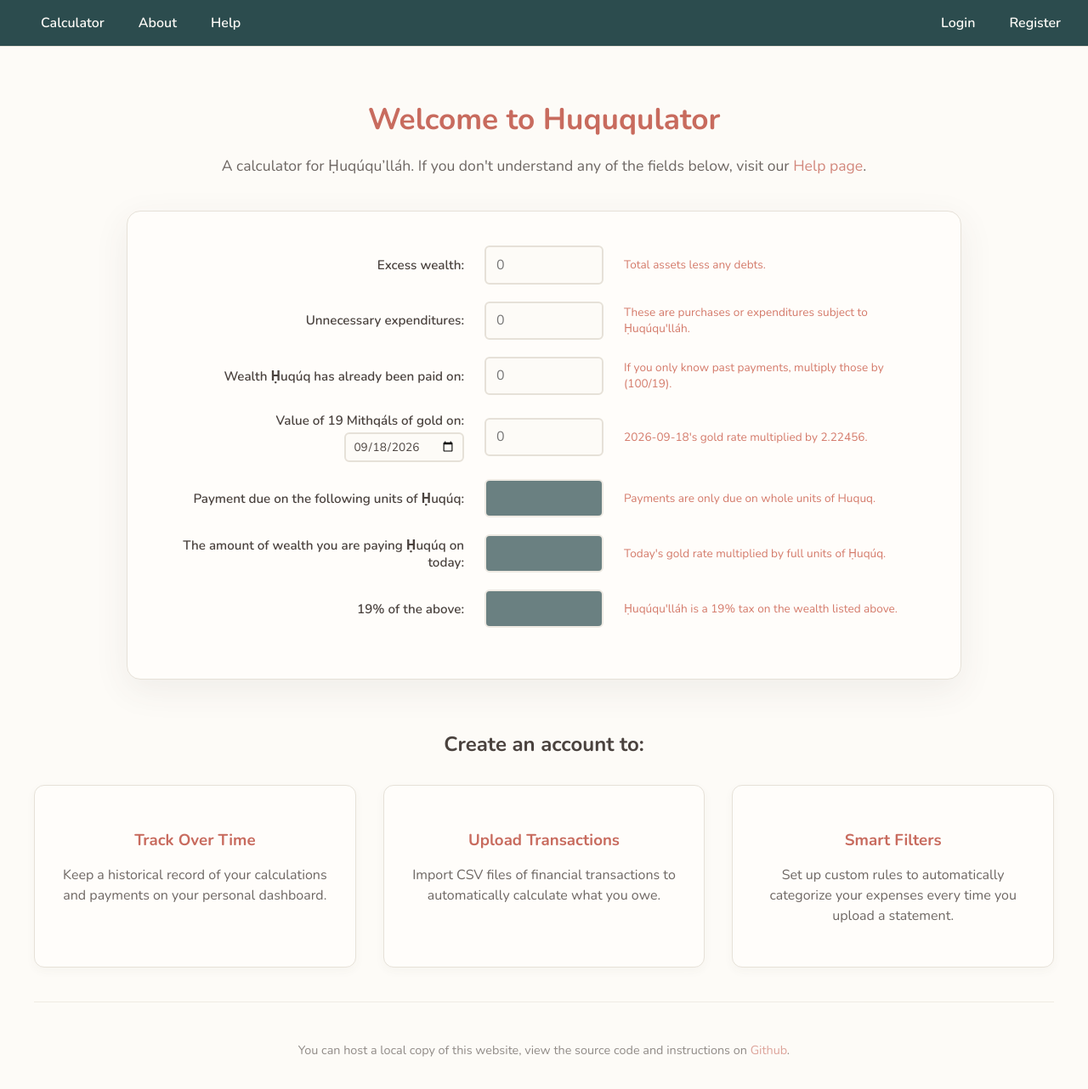
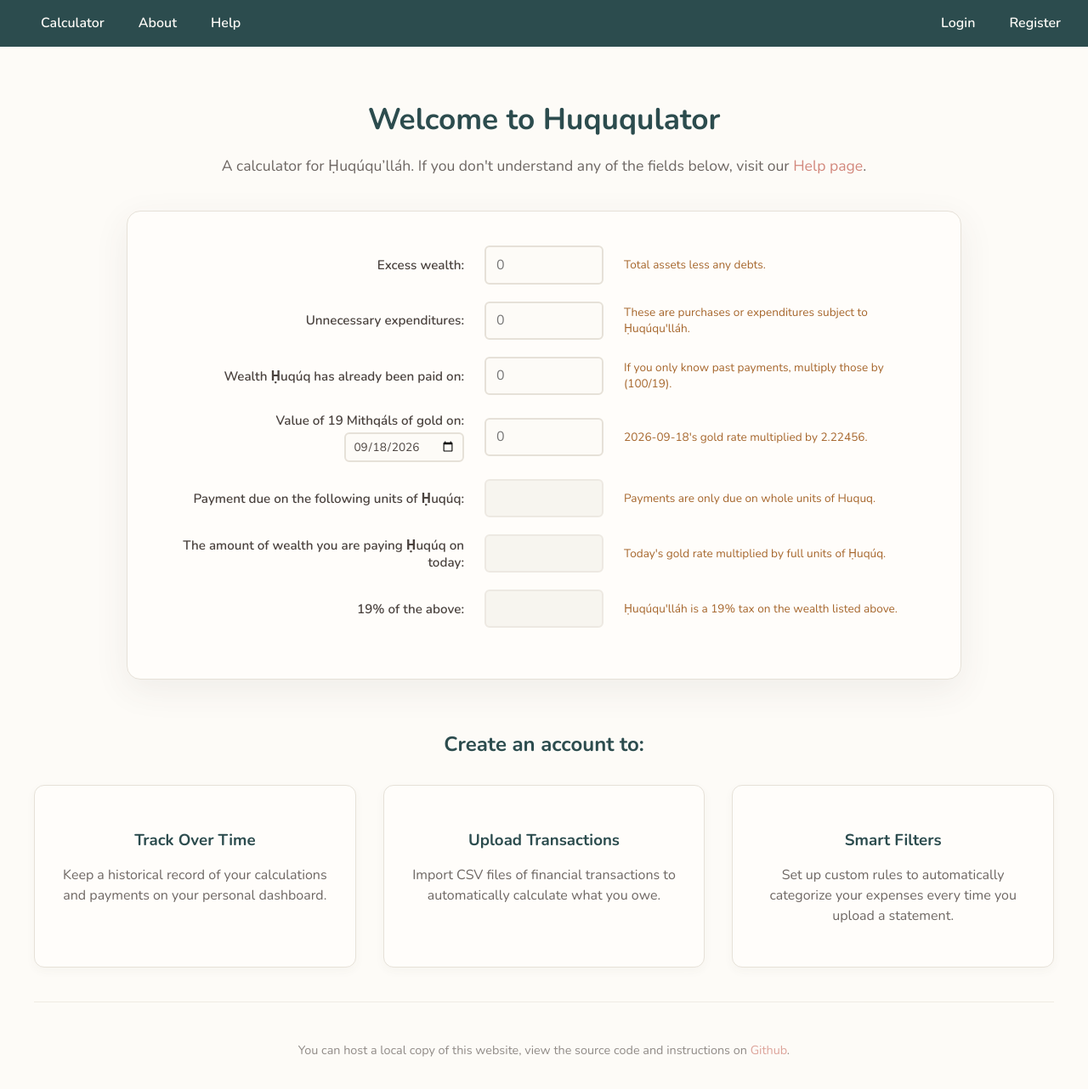
Before and after one commit to bahaipedia/huququlator, a React (Vite) app in the folder client/: page / in a window 1280 px wide. Shown: the top 1282 px of the page at 85% size. Built offline with nearby package versions, Linux system fonts and the light colour scheme; no server answers.

Commit message:
Update App.css

```diff
--- a/client/src/App.css
+++ b/client/src/App.css
@@ -196,7 +196,7 @@
     align-items: center;
     padding: 1rem 2rem;
     background: var(--nav-bg);
-    border-bottom: 1px solid var(--border-color);
+    border-bottom: 1px solid var(--nav-bg);
 }
 
 .navbar-left, .navbar-right {
@@ -212,7 +212,7 @@
 
 .sidebar {
     width: 250px;
-    background: var(--nav-bg);
+    background: var(--sidebar-bg);
     border-right: 1px solid var(--border-color);
     padding: 1.5rem;
 }
@@ -254,7 +254,7 @@
 
 .hero-text h1 {
     font-size: 2.2rem;
-    color: var(--link-color); /* Terracotta */
+    color: #2c4c4e;
     margin-bottom: 0.5rem;
 }
 
@@ -266,12 +266,12 @@
 
 /* Modernized Calculator Card */
 .calculator-card {
-    background: #fffdfa; /* Warm surface */
-    border-radius: 16px; /* Softer radius */
+    background: #fffdfa;
+    border-radius: 16px;
     padding: 2.5rem;
     width: 100%;
-    max-width: 900px; /* Wider to support 3 columns */
-    box-shadow: 0 12px 40px rgba(74, 66, 62, 0.08); /* Soft warm shadow */
+    max-width: 900px;
+    box-shadow: 0 12px 40px rgba(74, 66, 62, 0.08);
     border: 1px solid var(--border-color);
 }
 
@@ -327,7 +327,7 @@
 }
 
 .calc-input input.readonly-input {
-    background-color: var(--nav-bg);
+    background-color: var(--sidebar-bg);
     color: var(--text-color);
     opacity: 0.7;
     border-color: var(--border-color);
@@ -347,7 +347,7 @@
 /* Helper Text Styling */
 .calc-helper {
     text-align: left;
-    color: #d47a6a; /* Softer, warmer red/orange */
+    color: #a6662c;
     font-size: 0.85rem;
     line-height: 1.4;
 }
@@ -356,9 +356,9 @@
 .result-group {
     margin-top: 2rem;
     padding: 1.5rem;
-    background: var(--nav-bg);
-    border-left: 4px solid #7a8b76; /* Sage green for positive result */
-    color: var(--text-color);
+    background: #eaf0f0;
+    border-left: 4px solid #2c4c4e;
+    color: #2c4c4e;
     font-weight: 700;
     font-size: 1.2rem;
     text-align: center;
@@ -368,7 +368,7 @@
 .cta-box {
     margin-top: 2rem;
     padding: 1.5rem;
-    background: #fdf8f5; /* Very soft terracotta tint */
+    background: #fdf8f5;
     border-radius: 8px;
     text-align: center;
     border: 1px dashed var(--link-color);
@@ -395,7 +395,7 @@
 .features-section h2 {
     text-align: center;
     margin-bottom: 2rem;
-    color: var(--text-color);
+    color: #2c4c4e;
 }
 
 .feature-grid {
@@ -415,7 +415,7 @@
 
 .feature-card h3 {
     margin-bottom: 1rem;
-    color: var(--link-color);
+    color: #2c4c4e;
 }
 
 .feature-card p {
@@ -460,7 +460,10 @@
         box-shadow: 0 12px 40px rgba(0, 0, 0, 0.3);
     }
     .hero-text h1, .feature-card h3 {
-        color: var(--link-color);
+        color: #79a6a9;
+    }
+    .features-section h2 {
+        color: #79a6a9;
     }
     .hero-text p, .calc-label, .feature-card p {
         color: var(--text-color);
@@ -482,16 +485,16 @@
         border-color: var(--link-color);
     }
     .calc-input input.readonly-input {
-        background-color: var(--nav-bg);
+        background-color: var(--sidebar-bg);
         color: var(--text-color);
         border-color: var(--border-color);
     }
     .calc-helper {
-        color: #e8a598; /* Lighter warm red/orange for dark mode */
+        color: var(--highlight-color);
     }
     .result-group {
-        background: #3a3f38; /* Subtle sage green tint for dark mode */
-        border-left-color: #94a390;
+        background: #1d3334;
+        border-left-color: #79a6a9;
         color: var(--text-color);
     }
     .cta-box {
```
